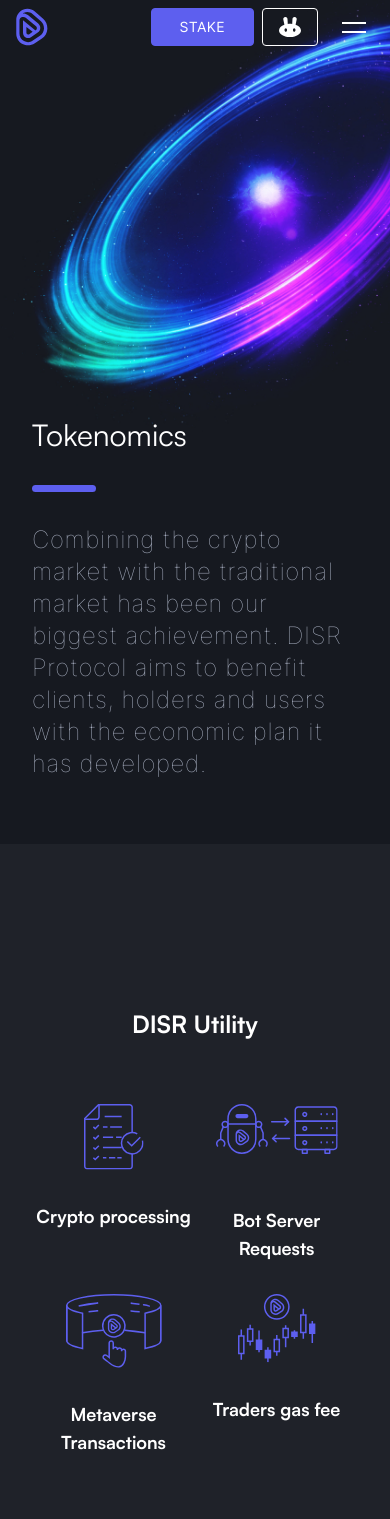
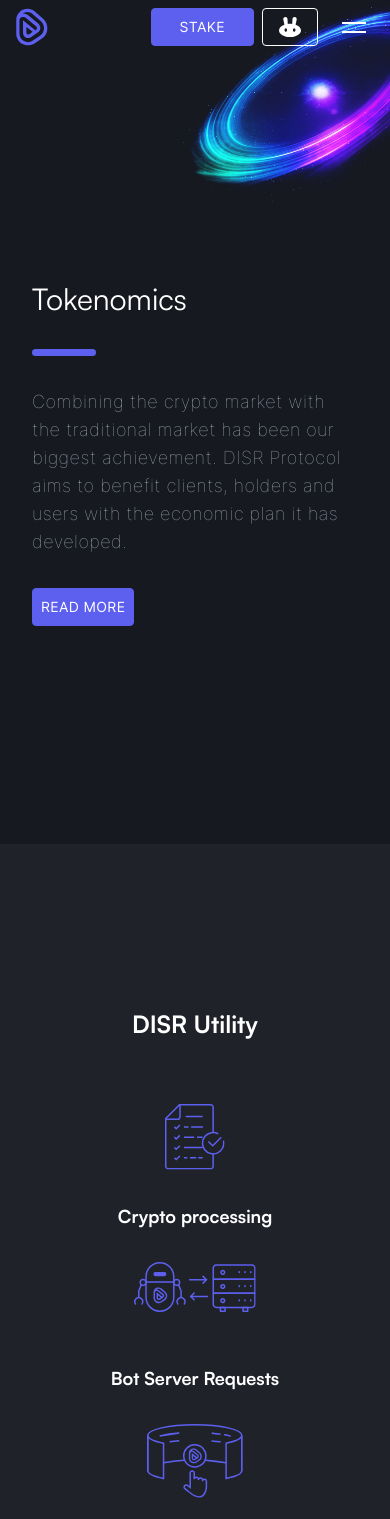
Before and after one commit to emilrichardo/disruptive.io, a Next.js app: page /tokenomics in a window 390 px wide. Shown: the top 1519 px of the page. Built offline with nearby package versions, Linux system fonts and the light colour scheme; no server answers.

Commit message:
fixes tokenomics

```diff
--- a/components/tokenomics/Fea.js
+++ b/components/tokenomics/Fea.js
@@ -99,8 +99,8 @@ export default function Fea(params) {
                 </div>
 
 
-                <div className='lg:absolute  lg:bottom-[10vh] w-full left-0 right-0'>
-                  <div className="grid grid-cols-4 px-4 lg:grid-cols-7 lg:gap-6 mx-auto max-w-7xl  ">
+                <div className='lg:absolute pt-32 lg:pt-0 pb-24 lg:pb0  lg:bottom-[10vh] w-full left-0 right-0'>
+                  <div className="grid grid-cols-2 gap-y-8 px-4 lg:grid-cols-7 lg:gap-6 mx-auto max-w-7xl  ">
                       {feesEA.map((feesItem,i) =>(
                           <CardNumbers
                           number={feesItem.number}
@@ -127,7 +127,7 @@ const CardNumbers = ({number,title,color,icon})=>{
 
     return(
 
-            <div className=" flex flex-col items-center  px-10 lg:py-4 text-center scale-75 lg:scale-100">
+            <div className=" flex flex-col items-center  px-10 lg:py-4 text-center ">
                 <div className='responsive w-14 h-14 lg:w-24 lg:h-24 mb-4 rounded-full border-2 flex justify-center items-center'
                 style={{borderColor:color}}
                 >
--- a/components/tokenomics/HeroToken.js
+++ b/components/tokenomics/HeroToken.js
@@ -9,9 +9,9 @@ export default function HeroToken( { children } ) {
     return(
         <div className=" bg-dark-dark">
 
-            <div className=" bg-ring bg-no-repeat bg-top lg:bg-right-bottom bg-contain h-screen flex">
+            <div className=" bg-ring bg-no-repeat  bg-right-top lg:bg-right-bottom   bg-[length:220px_220px] lg:bg-contain h-screen flex">
             <MainContent className="w-full pt-0">
-                <div className=" flex flex-col lg:flex-row items-center justify-between lg:py-[15vh] h-full">
+                <div className=" flex flex-col lg:flex-row items-center mt-[20vh] lg:justify-between lg:py-[15vh] h-full">
 
                     <div className="lg:w-1/2 lg:order-2 relative">
 
@@ -20,7 +20,7 @@ export default function HeroToken( { children } ) {
                     <div className="py-8">
                         <h1 className=" text-3xl lg:text-6xl font-light">{locale =='en' ? "Tokenomics" : " Economía"}</h1>
                         <div className=" h-[7px] w-16 bg-primary rounded-full my-8"></div>
-                        <p className=" max-w-xl leading-8 tracking-wide   text-2xl text-gray font-thin mb-8">
+                        <p className=" max-w-xl leding-4 lg:leading-8 tracking-wide  text-lg lg:text-2xl text-gray font-thin mb-8">
                         {locale == 'en'
                         ? "Combining the crypto market with the traditional market has been our biggest achievement.  DISR Protocol aims to benefit clients, holders and users with the economic plan it has developed."
                         : "Combinar el mercado tradicional con el mercado cripto ha sido nuestro mayor logro. Protocolo DISR tiene la meta de beneficiar clientes, portadores y usuarios a través del plan estratégico que ha sido desarrollado."
@@ -28,8 +28,9 @@ export default function HeroToken( { children } ) {
 
                         </p>
 
+
                         {children}
-
+                        <Button className="px-10 lg:hidden" variant="primary" size="sm"><a href='#utility'>{locale =='en' ? "Read more" : " Leer más"}</a></Button>
 
 
 
--- a/components/tokenomics/PointScored.js
+++ b/components/tokenomics/PointScored.js
@@ -109,12 +109,12 @@ export default function PointScored({locale}) {
 
 
                  <MainContent className="min-h-0 !pt-4">
-                    <h3 className="text-center text-xl lg:text-5xl">{locale == 'en' ? "Real time Token Overview": "Vista previa en tiempo real de DISR Tokens"}</h3>
+                    <h3 className="text-center text-3xl lg:text-5xl">{locale == 'en' ? "Real time Token Overview": "Vista previa en tiempo real de DISR Tokens"}</h3>
 
 
                     <div className="lg:inline-flex  mx-auto my-4">
                         <div className=" text-center lg:text-right lg:border-r lg:border-r-light lg:pr-7">
-                            <h4 className=" text-xl lg:text-4xl text-primary font-title_bold">{totalSupply}</h4>
+                            <h4 className=" text-4xl lg:text-4xl text-primary font-title_bold">{totalSupply}</h4>
                             <p className=" text-gray"> {locale == 'en' ? "Total Supply" : "Suministro total"}</p>
                         </div>
                         <div className=" border-b border-b-light-light w-14 mx-auto mt-4 lg:hidden"></div>
@@ -154,7 +154,7 @@ export default function PointScored({locale}) {
 
                     </div>
 
-                    <div className="hidden 2xl:flex justify-center text-center mb-0 scale-75">
+                    <div className=" flex justify-center text-center mb-0 scale-75">
                          <RadialBars series={series} options={options} type="radialBar" height={400} width={400}/>
                      </div>
 
@@ -163,13 +163,13 @@ export default function PointScored({locale}) {
                  </MainContent>
 
              </div>
-             <div className=" lg:absolute w-full left-0 bottom-0">
+             <div className=" lg:absolute w-full left-0 bottom-0 pb-24 lg:pb-0">
              <MainContent className="!py-0">
-                 <div className="pt-24">
+                 <div className="lg:pt-24">
 
 
                     <div >
-                        <ul className="grid grid-cols-2 lg:grid-cols-4 text-center">
+                        <ul className="grid grid-cols-1 lg:grid-cols-4 gap-y-8 lg:gap-y-0 text-center">
                             <li className="flex flex-col items-center  mx-auto   lg:my-8 max-w-[140px]">
                                 <svg   className="scale-50 lg:scale-100"  width="61" height="78" viewBox="0 0 61 78" fill="none" xmlns="http://www.w3.org/2000/svg">
                                 <g clipPath="url(#clip0_382_566)">
--- a/components/tokenomics/Utility.js
+++ b/components/tokenomics/Utility.js
@@ -14,7 +14,7 @@ export default function Utility(params) {
 
 
 
-            <div   className="py-16 grid grid-cols-2 z-10  gap-y-8 lg:grid-cols-4 relative">
+            <div   className="py-16 grid grid-cols-1 z-10  gap-y-8 lg:grid-cols-4 relative">
                 <div className="text-center">
                    <svg className=" inline-block" width="60" height="66" viewBox="0 0 60 66" fill="none" xmlns="http://www.w3.org/2000/svg">
                        <g clipPath="url(#clip0_381_470)">
```
